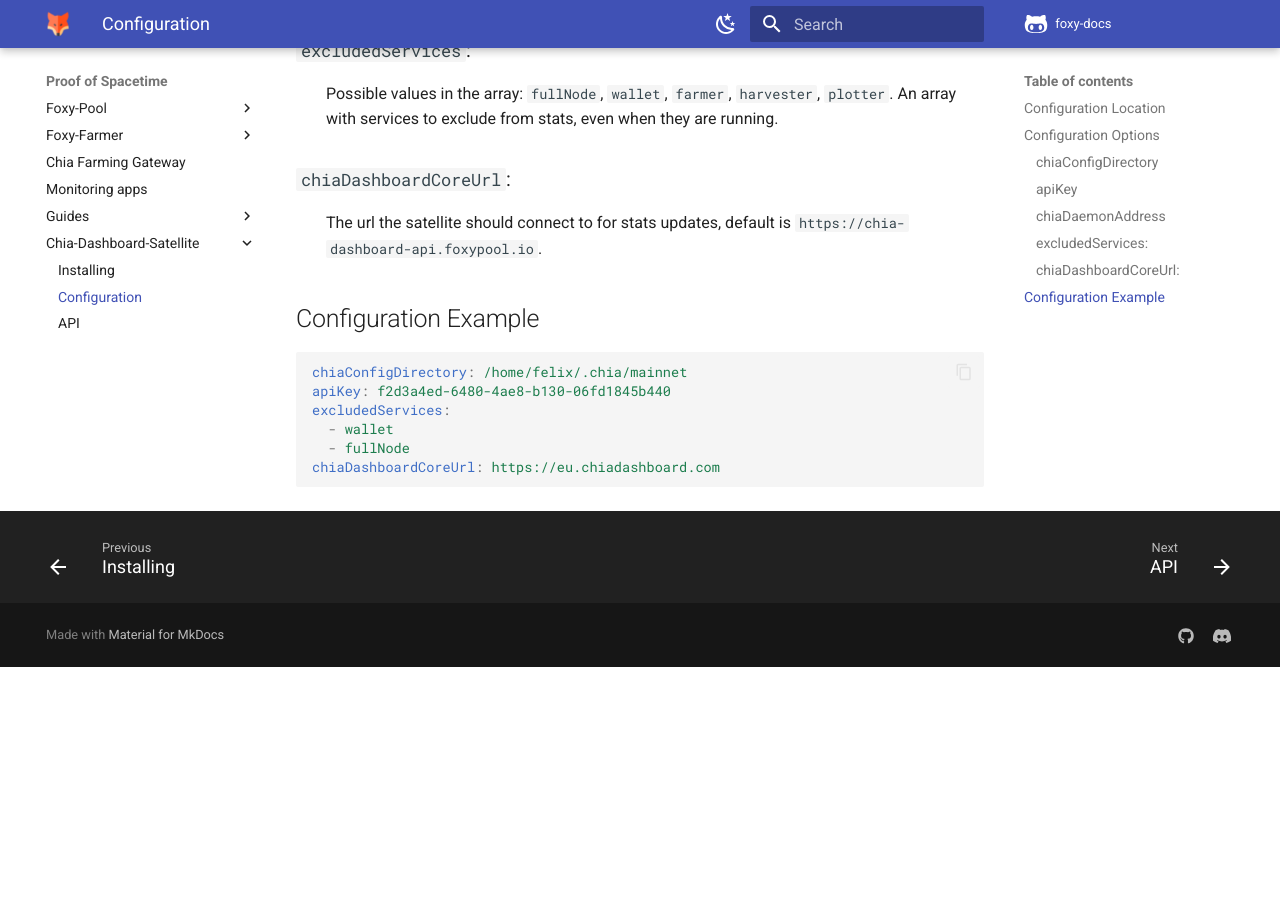
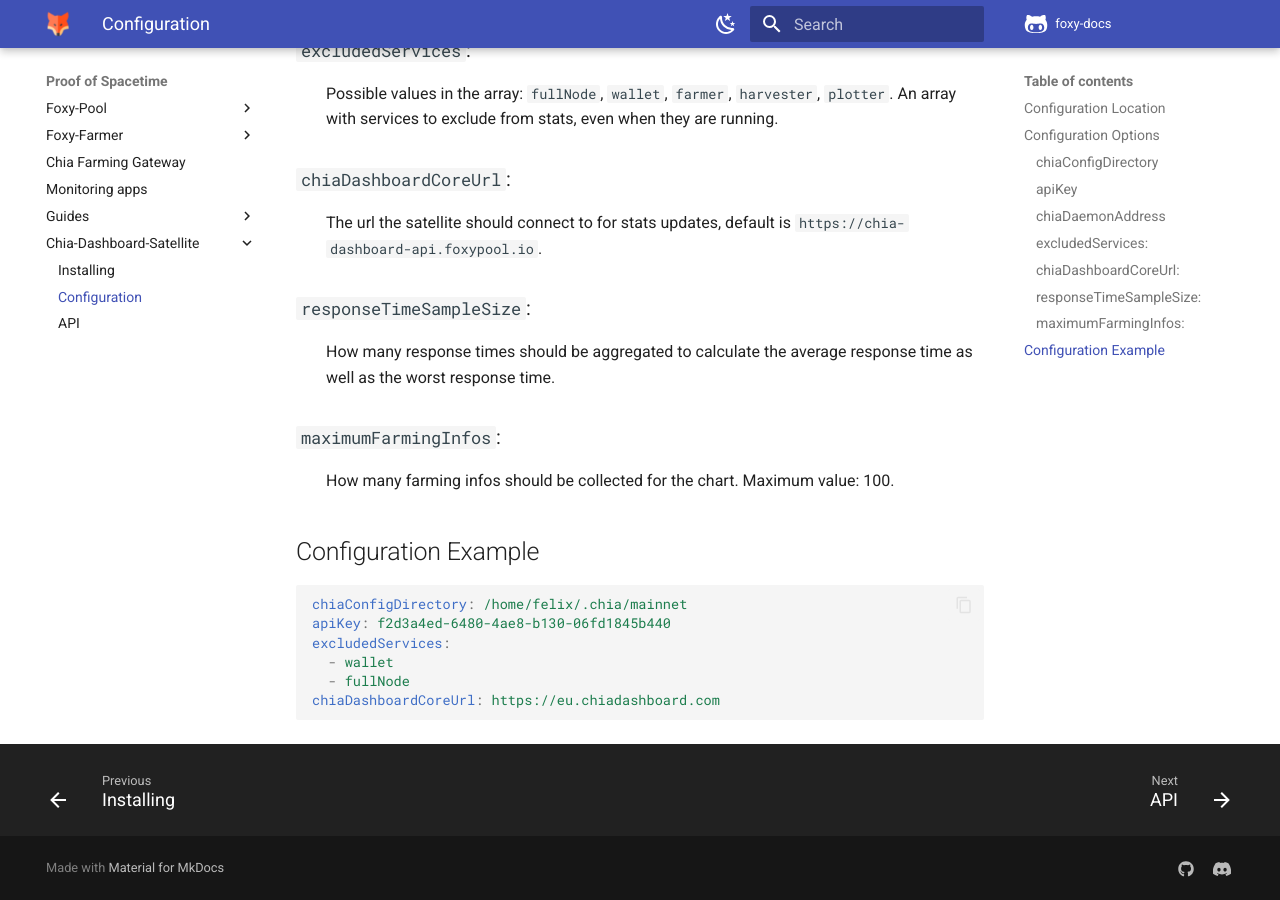
Before and after one commit to foxypool/docs, an MkDocs documentation site: the page built from docs/proof-of-spacetime/chia-dashboard-satellite/configuration.md, in a window 1280 px wide and 900 px high, scrolled down 836 px. Built offline with MkDocs 1.6.1 and Material for MkDocs 9.7.7, drawn with Linux system fonts in a browser that asks for light colours; comment, search, counter and statistics services are not loaded; before the commit the page ends 1503 px from its top, so only the background shows below that.

Commit message:
Add new dashboard-satellite config options

```diff
--- a/docs/proof-of-spacetime/chia-dashboard-satellite/configuration.md
+++ b/docs/proof-of-spacetime/chia-dashboard-satellite/configuration.md
@@ -23,6 +23,12 @@
 ### `chiaDashboardCoreUrl`:
 : The url the satellite should connect to for stats updates, default is `https://chia-dashboard-api.foxypool.io`.
 
+### `responseTimeSampleSize`:
+: How many response times should be aggregated to calculate the average response time as well as the worst response time.
+
+### `maximumFarmingInfos`:
+: How many farming infos should be collected for the chart. Maximum value: 100.
+
 
 ## Configuration Example
 
```
